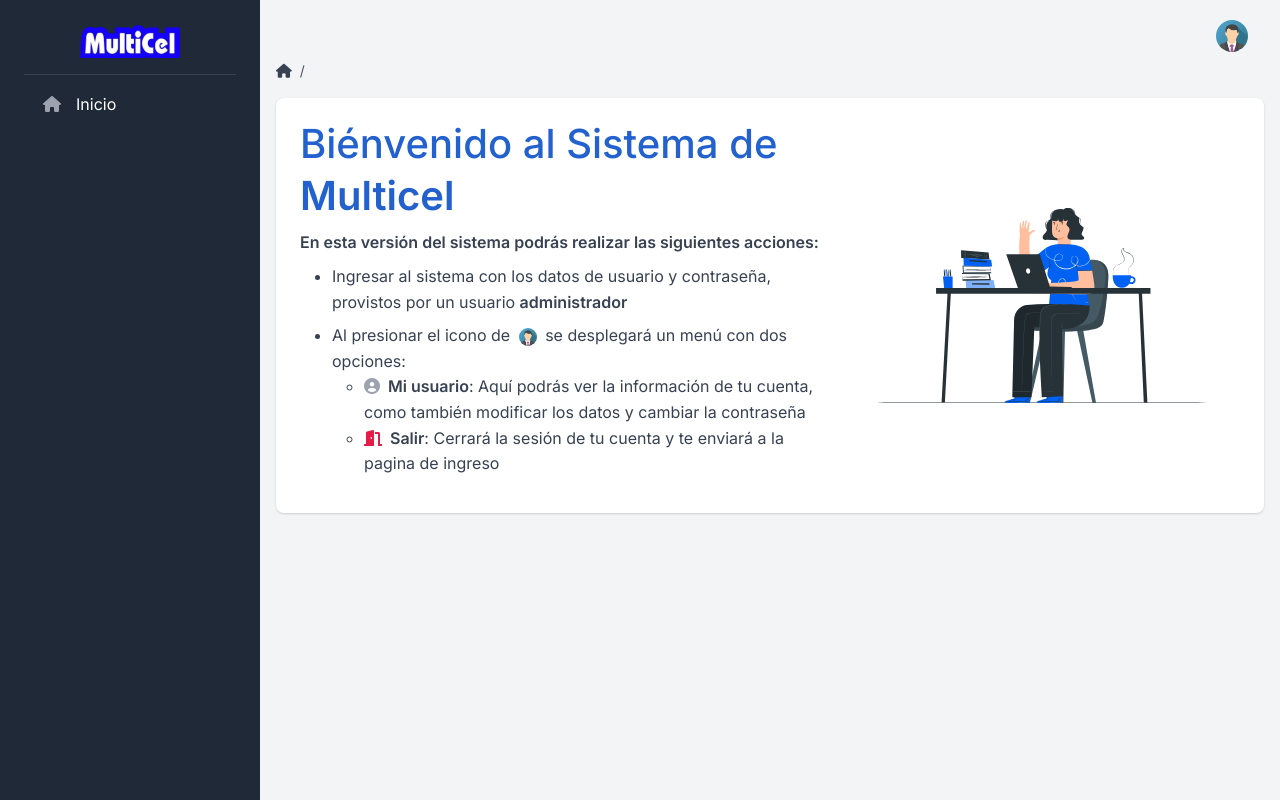
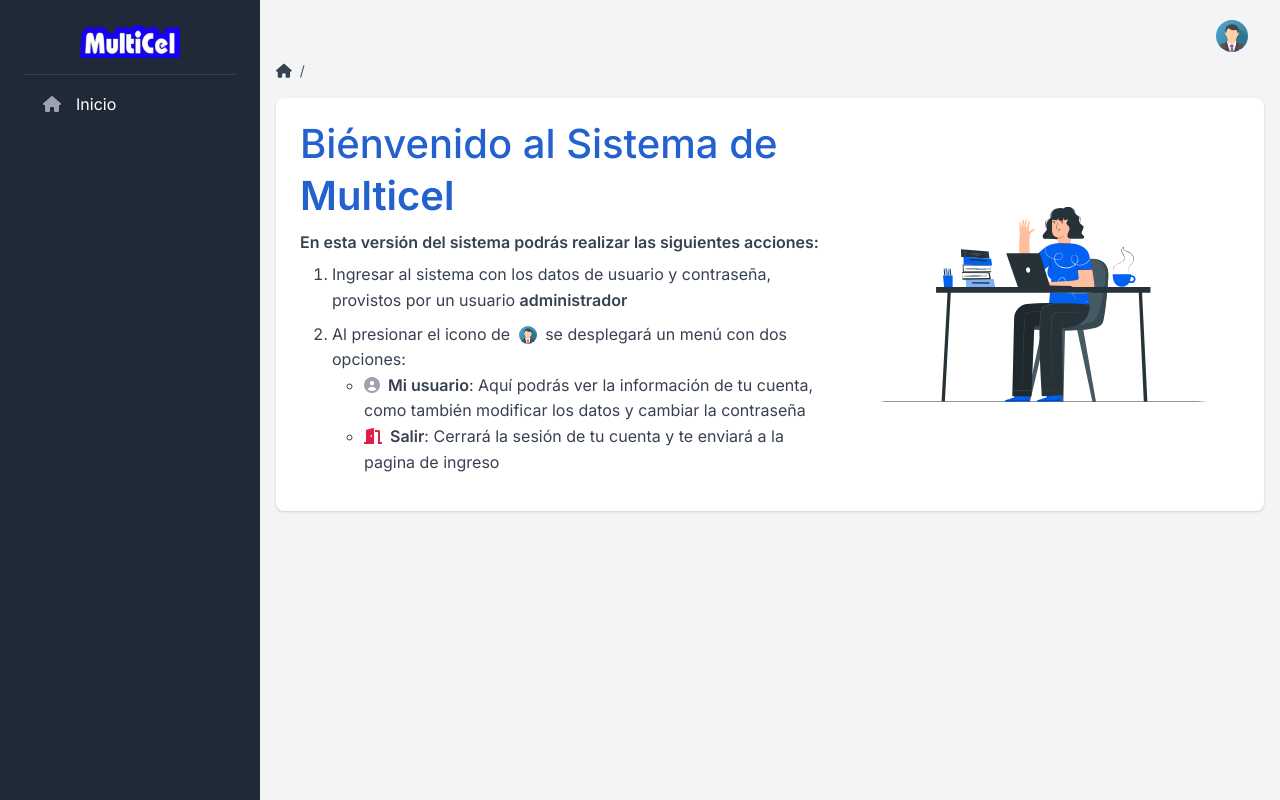
Before and after one commit to Lopapus/react-multicel, a React (Create React App) app: page / in a window 1280 px wide. Built offline with nearby package versions, Linux system fonts and the light colour scheme; sample sign-in values are in the browser's storage.

Commit message:
Arreglos en el diseño de las paginas

```diff
--- a/package.json
+++ b/package.json
@@ -6,6 +6,8 @@
     "@testing-library/jest-dom": "^5.16.2",
     "@testing-library/react": "^12.1.2",
     "@testing-library/user-event": "^13.5.0",
+    "animate.css": "^4.1.1",
+    "bootstrap": "^5.1.3",
     "react": "^17.0.2",
     "react-dom": "^17.0.2",
     "react-router-dom": "^6.2.1",
--- a/public/index.html
+++ b/public/index.html
@@ -24,15 +24,15 @@
       work correctly both with client-side routing and a non-root public URL.
       Learn how to configure a non-root public URL by running `npm run build`.
     -->
-    <title>Multicel System</title>
+    <title>Sistema Multicel</title>
 
     <!-- Librerias -->
     <!-- Bootstrap 5 -->
-    <link href="https://cdn.jsdelivr.net/npm/bootstrap@5.0.2/dist/css/bootstrap.min.css" rel="stylesheet" integrity="sha384-EVSTQN3/azprG1Anm3QDgpJLIm9Nao0Yz1ztcQTwFspd3yD65VohhpuuCOmLASjC" crossorigin="anonymous">
-
     <!-- Font Awesome -->
     <!-- <link rel="stylesheet" href="https://pro.fontawesome.com/releases/v6.1.0/css/all.css" integrity="sha384-AYmEC3Yw5cVb3ZcuHtOA93w35dYTsvhLPVnYs9eStHfGJvOvKxVfELGroGkvsg+p" crossorigin="anonymous"/> -->
     <link rel="stylesheet" href="https://cdnjs.cloudflare.com/ajax/libs/font-awesome/6.0.0-beta2/css/all.min.css">
+    <!-- Bootstrap icons -->
+    <link rel="stylesheet" href="https://cdn.jsdelivr.net/npm/bootstrap-icons@1.8.1/font/bootstrap-icons.css">
     <!-- summernote //Instalarlo con npm para react -->
     <!-- <link href="https://cdn.jsdelivr.net/npm/summernote@0.8.18/dist/summernote.min.css" rel="stylesheet" /> -->
     <!-- CodeMirror instalar para React -->
@@ -59,8 +59,6 @@
   </body>
   <!-- Scripts -->
   <!-- Bootstrap 5 -->
-  <script src="https://cdn.jsdelivr.net/npm/bootstrap@5.0.2/dist/js/bootstrap.bundle.min.js" integrity="sha384-MrcW6ZMFYlzcLA8Nl+NtUVF0sA7MsXsP1UyJoMp4YLEuNSfAP+JcXn/tWtIaxVXM" crossorigin="anonymous"></script>
-
   <!-- Summernote instalar para React -->
   <!-- <script src="https://cdn.jsdelivr.net/npm/summernote@0.8.18/dist/summernote.min.js"></script> -->
 
--- a/src/index.js
+++ b/src/index.js
@@ -1,5 +1,7 @@
 import React from 'react'
 import ReactDOM from 'react-dom'
+import 'animate.css'
+import 'bootstrap'
 import './index.css'
 import './css/volt.css'
 import './css/volt.css.map'
--- a/src/layouts/Admin/Navbar.jsx
+++ b/src/layouts/Admin/Navbar.jsx
@@ -26,14 +26,14 @@
           {/* <!-- Navbar links --> */}
           <ul className="navbar-nav align-items-center ">
             <li className="nav-item dropdown " >
-              <a className="nav-link dropdown-toggle pt-1 px-0" href="#" role="button" data-bs-toggle="dropdown" aria-expanded="false">
+              <section className="nav-link dropdown-toggle pt-1 px-0" role="button" data-bs-toggle="dropdown" aria-expanded="false">
                 <div className="media d-flex align-items-center">
-                  <img className="avatar rounded-circle" alt="user image" src={img_usuario} />
+                  <img className="avatar rounded-circle" alt="user image" src={img_usuario} draggable={false} />
                   <div className="media-body ms-2 text-dark align-items-center "> {/* d-none d-lg-block */}
                     {/* <span className="mb-0 font-small fw-bold text-gray-900">Admin</span> */}
                   </div>
                 </div>
-              </a>
+              </section>
               <div className="dropdown-menu dashboard-dropdown dropdown-menu-end mt-2 py-1">
                 <Link to="/cuenta" className="dropdown-item d-flex align-items-center">
                   <span className="dropdown-icon text-gray-400">
--- a/src/layouts/Admin/Sidebar.jsx
+++ b/src/layouts/Admin/Sidebar.jsx
@@ -78,6 +78,8 @@
             {/* <NavItem label={'Ofertas'} path={'ofertas'} iconclass={'fa-solid fa-percent'} /> */}
             {/* <NavItem label={'Proveedores'} path={'proveedores'} iconclass={'fa-solid fa-users'} /> */}
             {/* <NavItem label={'Reportes'} path={'reportes'} iconclass={'fa-solid fa-chart-pie'} /> */}
+            {/* <NavItem label={'Reportes'} path={'reportes'} iconclass={'bi bi-pie-chart-fill'} />
+            <NavItem label={'Reportes'} path={'reportes'} iconclass={'bi bi-person-circle'} /> */}
             {/* <NavItemBadge label={'Alertas'} path={'alertas'} iconclass={'fa-solid fa-circle-exclamation'} badgelabel={1} badgetxtcolor={'text-white'} badgebgcolor={'bg-danger'} /> */}
 
             {/* <NavItemMultilevel label={'Parametros'} iconclass={'fa-solid fa-gear'} >
--- a/src/pages/Home.jsx
+++ b/src/pages/Home.jsx
@@ -9,14 +9,14 @@
   return (
     <CardComponent>
       <div className="row align-items-center">
-        <div className="col">
+
+        <div className="col animate__animated animate__fadeInLeft">
           <div className="text-start text-xl-start text-xxl-center mb-4 mb-xl-0 mb-xxl-4">
             <h1 className="text-info">Biénvenido al Sistema de <b>Multicel</b></h1>
 
             <section className="text-gray-700 text-start">
-              <p>
               <b>En esta versión del sistema podrás realizar las siguientes acciones:</b>
-                <ul>
+              <ol>
                 <li className="mt-2">
                   Ingresar al sistema con los datos de usuario y contraseña, provistos por un usuario <b>administrador</b>
                 </li>
@@ -50,13 +50,13 @@
                     </li>
                   </>
                 }
-                </ul>
-              </p>
+              </ol>
             </section>
 
           </div>
         </div>
-        <div className="col-xl-5 col-xxl-12 text-center">
+
+        <div className="col-xl-5 col-xxl-12 text-center animate__animated animate__fadeInRight">
           <img className="img-fluid" src={svg_woman} style={{ maxWidth: '26rem' }} />
         </div>
       </div>
--- a/src/pages/Login.jsx
+++ b/src/pages/Login.jsx
@@ -78,10 +78,12 @@
           <div className="row justify-content-center form-bg-image" data-background-lg="../../assets/img/illustrations/signin.svg">
             <div className="col-12 d-flex align-items-center justify-content-center">
               <div className="bg-white shadow border-0 rounded border-light p-4 p-lg-5 w-100 fmxw-500">
-                <div className="text-center text-md-center mb-4 mt-md-0">
+
+                <div className="text-center text-md-center mb-4 mt-md-0 animate__animated animate__pulse">
                   {/* <h1 className="mb-0 h3">Ingreso al sistema</h1> */}
                   <img src={img_lock} width={100} alt="lock image" />
                 </div>
+
                 <form onSubmit={handleSubmitForm} className="mt-4">
                   {/* <!-- Form --> */}
                   <div className="form-group mb-4">
@@ -120,6 +122,7 @@
                     <button disabled={disabled} type="submit" className="btn btn-gray-800">{!disabled ? 'Ingresar' : 'Ingresando...'}</button>
                   </div>
                 </form>
+
               </div>
             </div>
           </div>
```
Also changed, not shown: 1 other file (tests, documents, lock files or other folders). Lines whose indentation alone changed are shown as unchanged.
